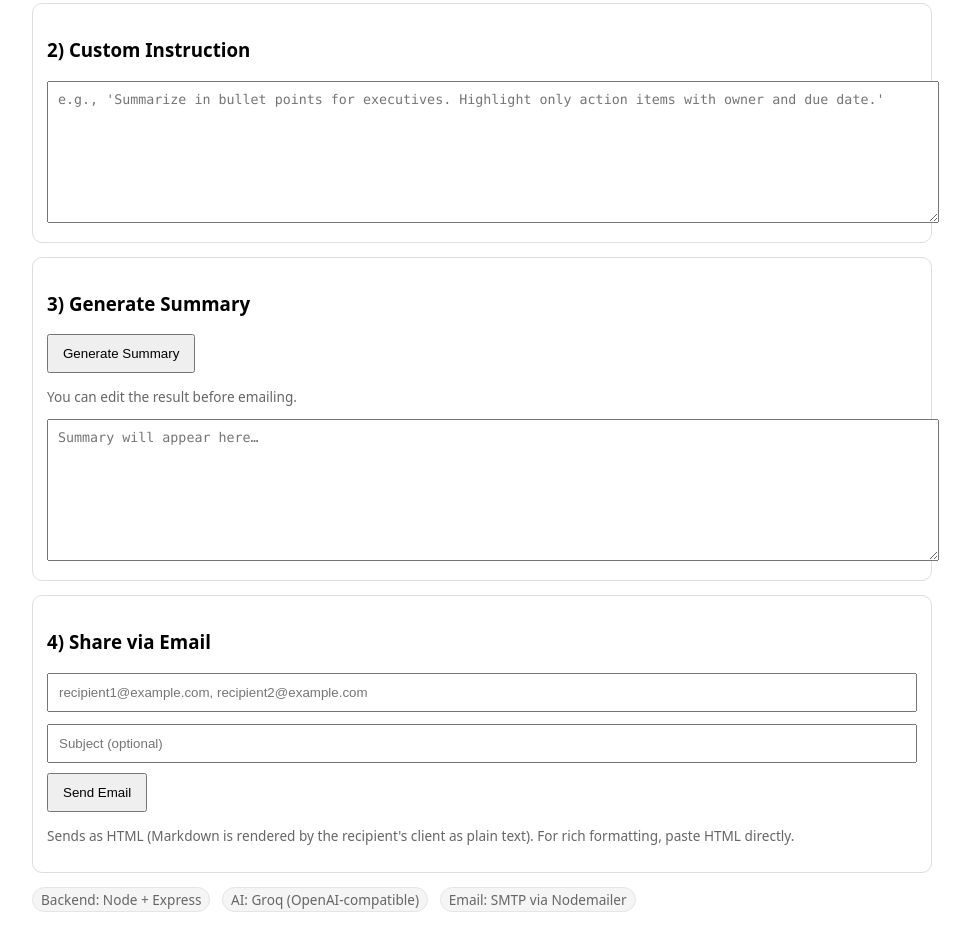
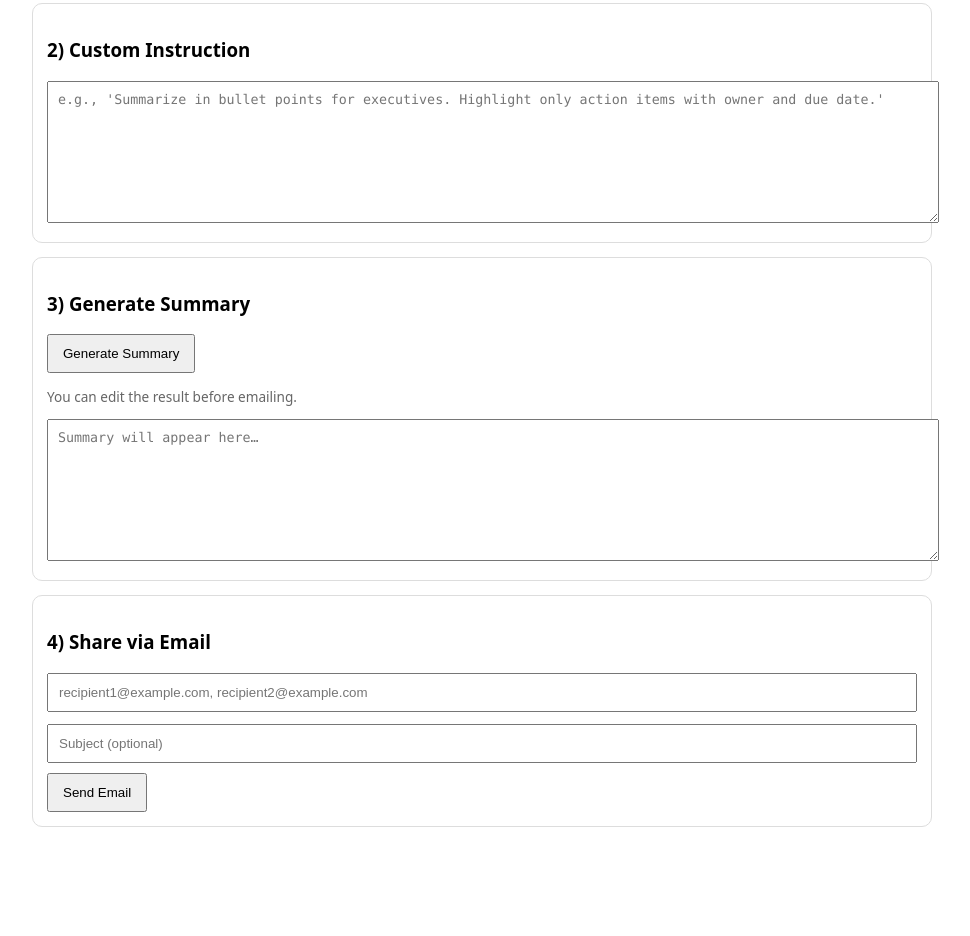
Before and after one commit to NIGAMSHIVA/summarizer_sharer, a website: page public/index.html in a window 1280 px wide. Shown: the part 438-1374 px from the top of the page, without its empty margins (158-1128 px from the left). After the commit the page ends 1289 px from the top, so only its background shows below. Drawn offline with Linux system fonts and the light colour scheme.

Commit message:
Removed stack from UI

```diff
--- a/public/index.html
+++ b/public/index.html
@@ -61,14 +61,9 @@
       <button onclick="sendEmail()">Send Email</button>
       <span id="emailStatus" class="small"></span>
     </div>
-    <p class="small muted">Sends as HTML (Markdown is rendered by the recipient's client as plain text). For rich formatting, paste HTML directly.</p>
   </section>
 
-  <footer class="muted small">
-    <span class="pill">Backend: Node + Express</span>
-    <span class="pill">AI: Groq (OpenAI-compatible)</span>
-    <span class="pill">Email: SMTP via Nodemailer</span>
-  </footer>
+
 
   <script src="./app.js"></script>
 </body>
```
